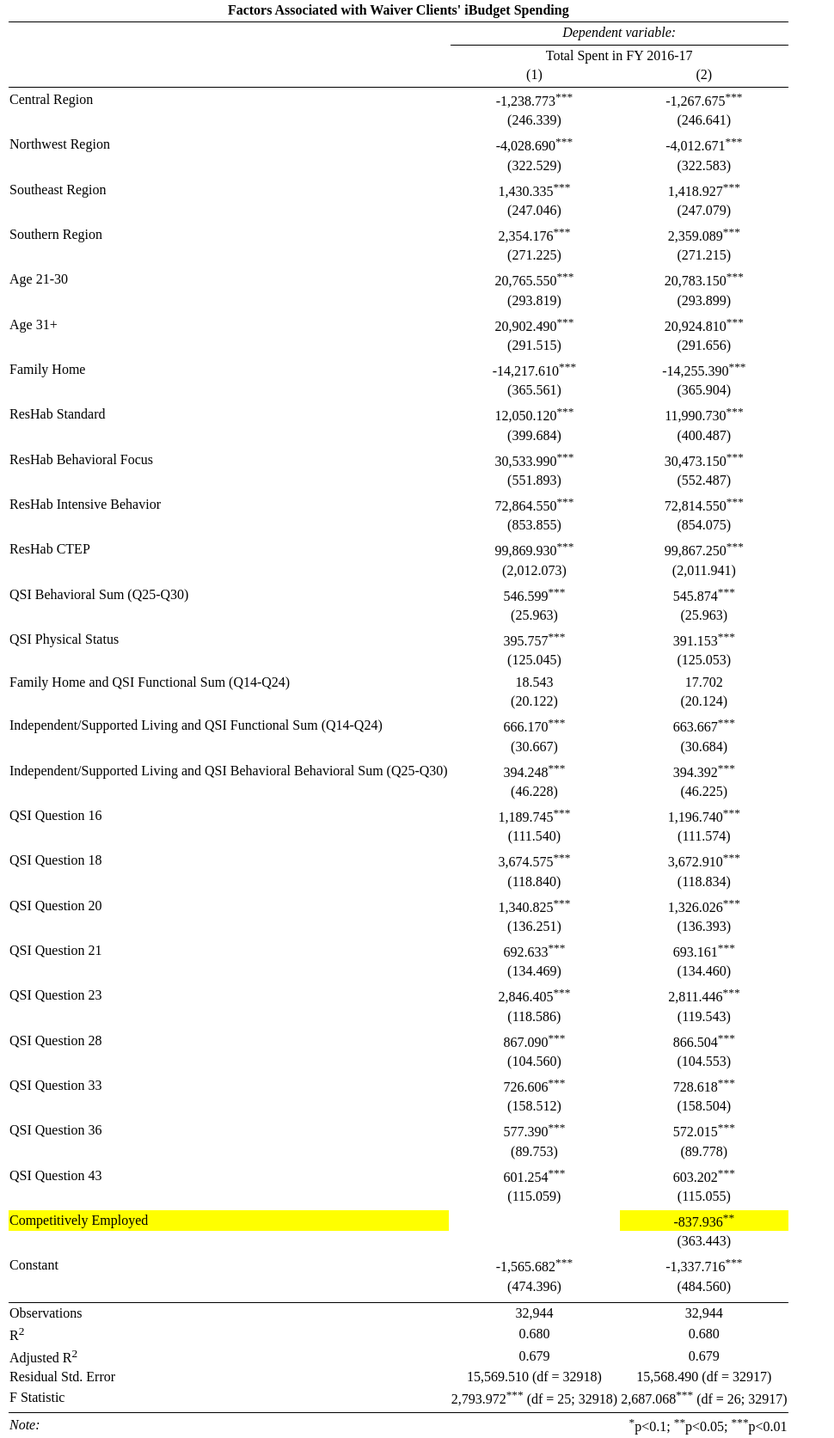
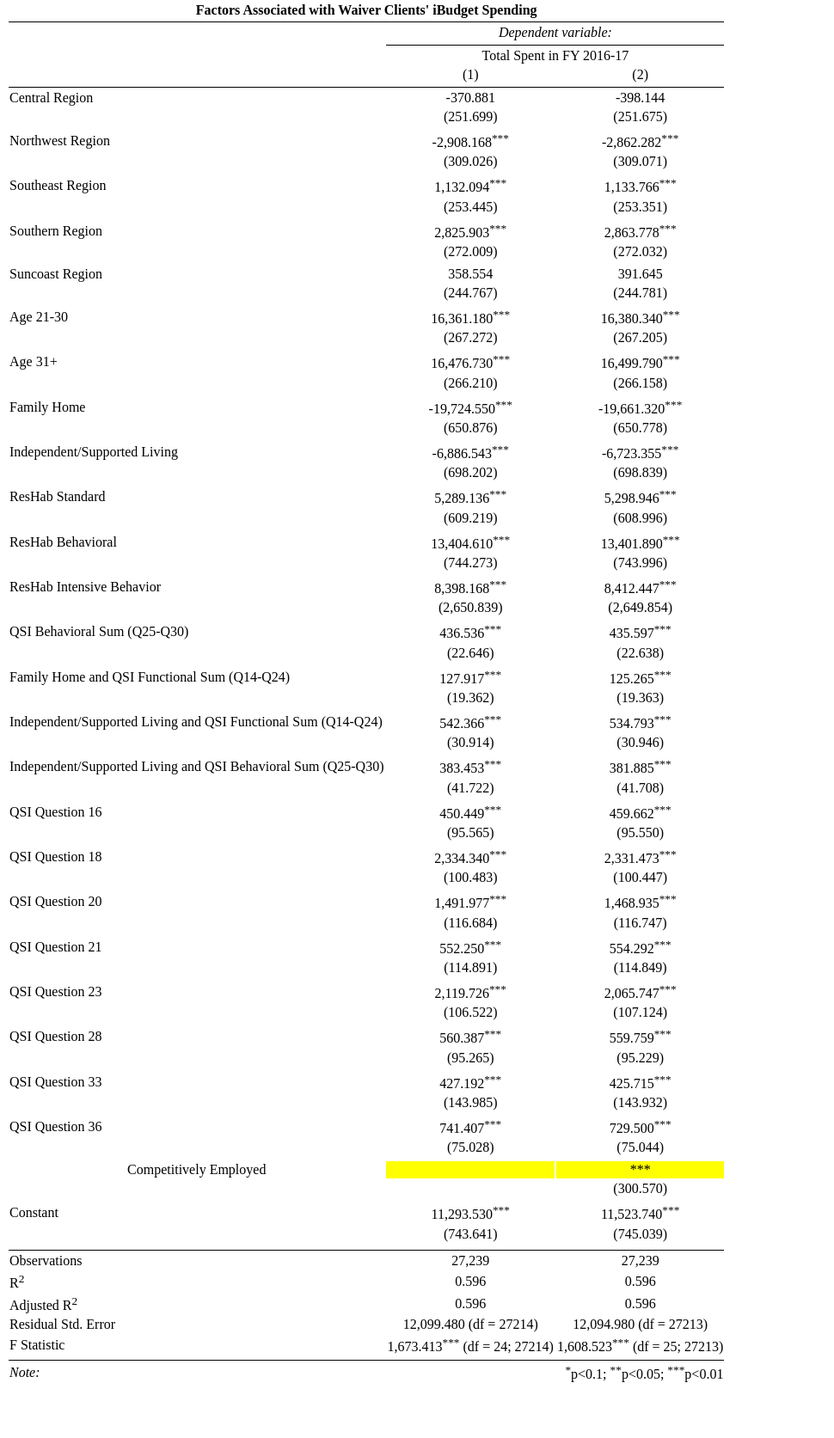
Before and after one commit to daredevilwithadisability/supported.employment.redesign, a plain HTML site: page index.html in a window 1280 px wide. Shown: the part 5-1678 px from the top of the page at 86% size, without its empty margins (0-970 px from the left). After the commit the page ends 1624 px from the top, so only its background shows below. Drawn offline with Linux system fonts and the light colour scheme.

Commit message:
Update index.html

```diff
--- a/index.html
+++ b/index.html
@@ -9,92 +9,89 @@
 <tr><td></td><td colspan="2" style="border-bottom: 1px solid black"></td></tr>
 <tr><td style="text-align:left"></td><td colspan="2">Total Spent in FY 2016-17</td></tr>
 <tr><td style="text-align:left"></td><td>(1)</td><td>(2)</td></tr>
-<tr><td colspan="3" style="border-bottom: 1px solid black"></td></tr><tr><td style="text-align:left">Central Region</td><td>-1,238.773<sup>***</sup></td><td>-1,267.675<sup>***</sup></td></tr>
-<tr><td style="text-align:left"></td><td>(246.339)</td><td>(246.641)</td></tr>
+<tr><td colspan="3" style="border-bottom: 1px solid black"></td></tr><tr><td style="text-align:left">Central Region</td><td>-370.881</td><td>-398.144</td></tr>
+<tr><td style="text-align:left"></td><td>(251.699)</td><td>(251.675)</td></tr>
 <tr><td style="text-align:left"></td><td></td><td></td></tr>
-<tr><td style="text-align:left">Northwest Region</td><td>-4,028.690<sup>***</sup></td><td>-4,012.671<sup>***</sup></td></tr>
-<tr><td style="text-align:left"></td><td>(322.529)</td><td>(322.583)</td></tr>
+<tr><td style="text-align:left">Northwest Region</td><td>-2,908.168<sup>***</sup></td><td>-2,862.282<sup>***</sup></td></tr>
+<tr><td style="text-align:left"></td><td>(309.026)</td><td>(309.071)</td></tr>
 <tr><td style="text-align:left"></td><td></td><td></td></tr>
-<tr><td style="text-align:left">Southeast Region</td><td>1,430.335<sup>***</sup></td><td>1,418.927<sup>***</sup></td></tr>
-<tr><td style="text-align:left"></td><td>(247.046)</td><td>(247.079)</td></tr>
+<tr><td style="text-align:left">Southeast Region</td><td>1,132.094<sup>***</sup></td><td>1,133.766<sup>***</sup></td></tr>
+<tr><td style="text-align:left"></td><td>(253.445)</td><td>(253.351)</td></tr>
 <tr><td style="text-align:left"></td><td></td><td></td></tr>
-<tr><td style="text-align:left">Southern Region</td><td>2,354.176<sup>***</sup></td><td>2,359.089<sup>***</sup></td></tr>
-<tr><td style="text-align:left"></td><td>(271.225)</td><td>(271.215)</td></tr>
+<tr><td style="text-align:left">Southern Region</td><td>2,825.903<sup>***</sup></td><td>2,863.778<sup>***</sup></td></tr>
+<tr><td style="text-align:left"></td><td>(272.009)</td><td>(272.032)</td></tr>
 <tr><td style="text-align:left"></td><td></td><td></td></tr>
-<tr><td style="text-align:left">Age 21-30</td><td>20,765.550<sup>***</sup></td><td>20,783.150<sup>***</sup></td></tr>
-<tr><td style="text-align:left"></td><td>(293.819)</td><td>(293.899)</td></tr>
+<tr><td style="text-align:left">Suncoast Region</td><td>358.554</td><td>391.645</td></tr>
+<tr><td style="text-align:left"></td><td>(244.767)</td><td>(244.781)</td></tr>
 <tr><td style="text-align:left"></td><td></td><td></td></tr>
-<tr><td style="text-align:left">Age 31+</td><td>20,902.490<sup>***</sup></td><td>20,924.810<sup>***</sup></td></tr>
-<tr><td style="text-align:left"></td><td>(291.515)</td><td>(291.656)</td></tr>
+<tr><td style="text-align:left">Age 21-30</td><td>16,361.180<sup>***</sup></td><td>16,380.340<sup>***</sup></td></tr>
+<tr><td style="text-align:left"></td><td>(267.272)</td><td>(267.205)</td></tr>
 <tr><td style="text-align:left"></td><td></td><td></td></tr>
-<tr><td style="text-align:left">Family Home</td><td>-14,217.610<sup>***</sup></td><td>-14,255.390<sup>***</sup></td></tr>
-<tr><td style="text-align:left"></td><td>(365.561)</td><td>(365.904)</td></tr>
+<tr><td style="text-align:left">Age 31+</td><td>16,476.730<sup>***</sup></td><td>16,499.790<sup>***</sup></td></tr>
+<tr><td style="text-align:left"></td><td>(266.210)</td><td>(266.158)</td></tr>
 <tr><td style="text-align:left"></td><td></td><td></td></tr>
-<tr><td style="text-align:left">ResHab Standard</td><td>12,050.120<sup>***</sup></td><td>11,990.730<sup>***</sup></td></tr>
-<tr><td style="text-align:left"></td><td>(399.684)</td><td>(400.487)</td></tr>
+<tr><td style="text-align:left">Family Home</td><td>-19,724.550<sup>***</sup></td><td>-19,661.320<sup>***</sup></td></tr>
+<tr><td style="text-align:left"></td><td>(650.876)</td><td>(650.778)</td></tr>
 <tr><td style="text-align:left"></td><td></td><td></td></tr>
-<tr><td style="text-align:left">ResHab Behavioral Focus</td><td>30,533.990<sup>***</sup></td><td>30,473.150<sup>***</sup></td></tr>
-<tr><td style="text-align:left"></td><td>(551.893)</td><td>(552.487)</td></tr>
+<tr><td style="text-align:left">Independent/Supported Living</td><td>-6,886.543<sup>***</sup></td><td>-6,723.355<sup>***</sup></td></tr>
+<tr><td style="text-align:left"></td><td>(698.202)</td><td>(698.839)</td></tr>
 <tr><td style="text-align:left"></td><td></td><td></td></tr>
-<tr><td style="text-align:left">ResHab Intensive Behavior</td><td>72,864.550<sup>***</sup></td><td>72,814.550<sup>***</sup></td></tr>
-<tr><td style="text-align:left"></td><td>(853.855)</td><td>(854.075)</td></tr>
+<tr><td style="text-align:left">ResHab Standard</td><td>5,289.136<sup>***</sup></td><td>5,298.946<sup>***</sup></td></tr>
+<tr><td style="text-align:left"></td><td>(609.219)</td><td>(608.996)</td></tr>
 <tr><td style="text-align:left"></td><td></td><td></td></tr>
-<tr><td style="text-align:left">ResHab CTEP</td><td>99,869.930<sup>***</sup></td><td>99,867.250<sup>***</sup></td></tr>
-<tr><td style="text-align:left"></td><td>(2,012.073)</td><td>(2,011.941)</td></tr>
+<tr><td style="text-align:left">ResHab Behavioral</td><td>13,404.610<sup>***</sup></td><td>13,401.890<sup>***</sup></td></tr>
+<tr><td style="text-align:left"></td><td>(744.273)</td><td>(743.996)</td></tr>
 <tr><td style="text-align:left"></td><td></td><td></td></tr>
-<tr><td style="text-align:left">QSI Behavioral Sum (Q25-Q30)</td><td>546.599<sup>***</sup></td><td>545.874<sup>***</sup></td></tr>
-<tr><td style="text-align:left"></td><td>(25.963)</td><td>(25.963)</td></tr>
+<tr><td style="text-align:left">ResHab Intensive Behavior</td><td>8,398.168<sup>***</sup></td><td>8,412.447<sup>***</sup></td></tr>
+<tr><td style="text-align:left"></td><td>(2,650.839)</td><td>(2,649.854)</td></tr>
 <tr><td style="text-align:left"></td><td></td><td></td></tr>
-<tr><td style="text-align:left">QSI Physical Status</td><td>395.757<sup>***</sup></td><td>391.153<sup>***</sup></td></tr>
-<tr><td style="text-align:left"></td><td>(125.045)</td><td>(125.053)</td></tr>
+<tr><td style="text-align:left">QSI Behavioral Sum (Q25-Q30)</td><td>436.536<sup>***</sup></td><td>435.597<sup>***</sup></td></tr>
+<tr><td style="text-align:left"></td><td>(22.646)</td><td>(22.638)</td></tr>
 <tr><td style="text-align:left"></td><td></td><td></td></tr>
-<tr><td style="text-align:left">Family Home and QSI Functional Sum (Q14-Q24)</td><td>18.543</td><td>17.702</td></tr>
-<tr><td style="text-align:left"></td><td>(20.122)</td><td>(20.124)</td></tr>
+<tr><td style="text-align:left">Family Home and QSI Functional Sum (Q14-Q24)</td><td>127.917<sup>***</sup></td><td>125.265<sup>***</sup></td></tr>
+<tr><td style="text-align:left"></td><td>(19.362)</td><td>(19.363)</td></tr>
 <tr><td style="text-align:left"></td><td></td><td></td></tr>
-<tr><td style="text-align:left">Independent/Supported Living and QSI Functional Sum (Q14-Q24)</td><td>666.170<sup>***</sup></td><td>663.667<sup>***</sup></td></tr>
-<tr><td style="text-align:left"></td><td>(30.667)</td><td>(30.684)</td></tr>
+<tr><td style="text-align:left">Independent/Supported Living and QSI Functional Sum (Q14-Q24)</td><td>542.366<sup>***</sup></td><td>534.793<sup>***</sup></td></tr>
+<tr><td style="text-align:left"></td><td>(30.914)</td><td>(30.946)</td></tr>
 <tr><td style="text-align:left"></td><td></td><td></td></tr>
-<tr><td style="text-align:left">Independent/Supported Living and QSI Behavioral Behavioral Sum (Q25-Q30)</td><td>394.248<sup>***</sup></td><td>394.392<sup>***</sup></td></tr>
-<tr><td style="text-align:left"></td><td>(46.228)</td><td>(46.225)</td></tr>
+<tr><td style="text-align:left">Independent/Supported Living and QSI Behavioral Sum (Q25-Q30)</td><td>383.453<sup>***</sup></td><td>381.885<sup>***</sup></td></tr>
+<tr><td style="text-align:left"></td><td>(41.722)</td><td>(41.708)</td></tr>
 <tr><td style="text-align:left"></td><td></td><td></td></tr>
-<tr><td style="text-align:left">QSI Question 16</td><td>1,189.745<sup>***</sup></td><td>1,196.740<sup>***</sup></td></tr>
-<tr><td style="text-align:left"></td><td>(111.540)</td><td>(111.574)</td></tr>
+<tr><td style="text-align:left">QSI Question 16</td><td>450.449<sup>***</sup></td><td>459.662<sup>***</sup></td></tr>
+<tr><td style="text-align:left"></td><td>(95.565)</td><td>(95.550)</td></tr>
 <tr><td style="text-align:left"></td><td></td><td></td></tr>
-<tr><td style="text-align:left">QSI Question 18</td><td>3,674.575<sup>***</sup></td><td>3,672.910<sup>***</sup></td></tr>
-<tr><td style="text-align:left"></td><td>(118.840)</td><td>(118.834)</td></tr>
+<tr><td style="text-align:left">QSI Question 18</td><td>2,334.340<sup>***</sup></td><td>2,331.473<sup>***</sup></td></tr>
+<tr><td style="text-align:left"></td><td>(100.483)</td><td>(100.447)</td></tr>
 <tr><td style="text-align:left"></td><td></td><td></td></tr>
-<tr><td style="text-align:left">QSI Question 20</td><td>1,340.825<sup>***</sup></td><td>1,326.026<sup>***</sup></td></tr>
-<tr><td style="text-align:left"></td><td>(136.251)</td><td>(136.393)</td></tr>
+<tr><td style="text-align:left">QSI Question 20</td><td>1,491.977<sup>***</sup></td><td>1,468.935<sup>***</sup></td></tr>
+<tr><td style="text-align:left"></td><td>(116.684)</td><td>(116.747)</td></tr>
 <tr><td style="text-align:left"></td><td></td><td></td></tr>
-<tr><td style="text-align:left">QSI Question 21</td><td>692.633<sup>***</sup></td><td>693.161<sup>***</sup></td></tr>
-<tr><td style="text-align:left"></td><td>(134.469)</td><td>(134.460)</td></tr>
+<tr><td style="text-align:left">QSI Question 21</td><td>552.250<sup>***</sup></td><td>554.292<sup>***</sup></td></tr>
+<tr><td style="text-align:left"></td><td>(114.891)</td><td>(114.849)</td></tr>
 <tr><td style="text-align:left"></td><td></td><td></td></tr>
-<tr><td style="text-align:left">QSI Question 23</td><td>2,846.405<sup>***</sup></td><td>2,811.446<sup>***</sup></td></tr>
-<tr><td style="text-align:left"></td><td>(118.586)</td><td>(119.543)</td></tr>
+<tr><td style="text-align:left">QSI Question 23</td><td>2,119.726<sup>***</sup></td><td>2,065.747<sup>***</sup></td></tr>
+<tr><td style="text-align:left"></td><td>(106.522)</td><td>(107.124)</td></tr>
 <tr><td style="text-align:left"></td><td></td><td></td></tr>
-<tr><td style="text-align:left">QSI Question 28</td><td>867.090<sup>***</sup></td><td>866.504<sup>***</sup></td></tr>
-<tr><td style="text-align:left"></td><td>(104.560)</td><td>(104.553)</td></tr>
+<tr><td style="text-align:left">QSI Question 28</td><td>560.387<sup>***</sup></td><td>559.759<sup>***</sup></td></tr>
+<tr><td style="text-align:left"></td><td>(95.265)</td><td>(95.229)</td></tr>
 <tr><td style="text-align:left"></td><td></td><td></td></tr>
-<tr><td style="text-align:left">QSI Question 33</td><td>726.606<sup>***</sup></td><td>728.618<sup>***</sup></td></tr>
-<tr><td style="text-align:left"></td><td>(158.512)</td><td>(158.504)</td></tr>
+<tr><td style="text-align:left">QSI Question 33</td><td>427.192<sup>***</sup></td><td>425.715<sup>***</sup></td></tr>
+<tr><td style="text-align:left"></td><td>(143.985)</td><td>(143.932)</td></tr>
 <tr><td style="text-align:left"></td><td></td><td></td></tr>
-<tr><td style="text-align:left">QSI Question 36</td><td>577.390<sup>***</sup></td><td>572.015<sup>***</sup></td></tr>
-<tr><td style="text-align:left"></td><td>(89.753)</td><td>(89.778)</td></tr>
+<tr><td style="text-align:left">QSI Question 36</td><td>741.407<sup>***</sup></td><td>729.500<sup>***</sup></td></tr>
+<tr><td style="text-align:left"></td><td>(75.028)</td><td>(75.044)</td></tr>
 <tr><td style="text-align:left"></td><td></td><td></td></tr>
-<tr><td style="text-align:left">QSI Question 43</td><td>601.254<sup>***</sup></td><td>603.202<sup>***</sup></td></tr>
-<tr><td style="text-align:left"></td><td>(115.059)</td><td>(115.055)</td></tr>
+<tr><td style="text-align:left background-color:yellow;">Competitively Employed</td><td style="background-color:yellow;"></td><td style="background-color:yellow;>-1,385.863<sup>***</sup></td></tr>
+<tr><td style="text-align:left"></td><td></td><td>(300.570)</td></tr>
 <tr><td style="text-align:left"></td><td></td><td></td></tr>
-<tr><td style="text-align:left; background-color:yellow;">Competitively Employed</td><td></td><td style="background-color:yellow;">-837.936<sup>**</sup></td></tr>
-<tr><td style="text-align:left"></td><td></td><td>(363.443)</td></tr>
+<tr><td style="text-align:left">Constant</td><td>11,293.530<sup>***</sup></td><td>11,523.740<sup>***</sup></td></tr>
+<tr><td style="text-align:left"></td><td>(743.641)</td><td>(745.039)</td></tr>
 <tr><td style="text-align:left"></td><td></td><td></td></tr>
-<tr><td style="text-align:left">Constant</td><td>-1,565.682<sup>***</sup></td><td>-1,337.716<sup>***</sup></td></tr>
-<tr><td style="text-align:left"></td><td>(474.396)</td><td>(484.560)</td></tr>
-<tr><td style="text-align:left"></td><td></td><td></td></tr>
-<tr><td colspan="3" style="border-bottom: 1px solid black"></td></tr><tr><td style="text-align:left">Observations</td><td>32,944</td><td>32,944</td></tr>
-<tr><td style="text-align:left">R<sup>2</sup></td><td>0.680</td><td>0.680</td></tr>
-<tr><td style="text-align:left">Adjusted R<sup>2</sup></td><td>0.679</td><td>0.679</td></tr>
-<tr><td style="text-align:left">Residual Std. Error</td><td>15,569.510 (df = 32918)</td><td>15,568.490 (df = 32917)</td></tr>
-<tr><td style="text-align:left">F Statistic</td><td>2,793.972<sup>***</sup> (df = 25; 32918)</td><td>2,687.068<sup>***</sup> (df = 26; 32917)</td></tr>
+<tr><td colspan="3" style="border-bottom: 1px solid black"></td></tr><tr><td style="text-align:left">Observations</td><td>27,239</td><td>27,239</td></tr>
+<tr><td style="text-align:left">R<sup>2</sup></td><td>0.596</td><td>0.596</td></tr>
+<tr><td style="text-align:left">Adjusted R<sup>2</sup></td><td>0.596</td><td>0.596</td></tr>
+<tr><td style="text-align:left">Residual Std. Error</td><td>12,099.480 (df = 27214)</td><td>12,094.980 (df = 27213)</td></tr>
+<tr><td style="text-align:left">F Statistic</td><td>1,673.413<sup>***</sup> (df = 24; 27214)</td><td>1,608.523<sup>***</sup> (df = 25; 27213)</td></tr>
 <tr><td colspan="3" style="border-bottom: 1px solid black"></td></tr><tr><td style="text-align:left"><em>Note:</em></td><td colspan="2" style="text-align:right"><sup>*</sup>p<0.1; <sup>**</sup>p<0.05; <sup>***</sup>p<0.01</td></tr>
 </table>
 </body>
```
